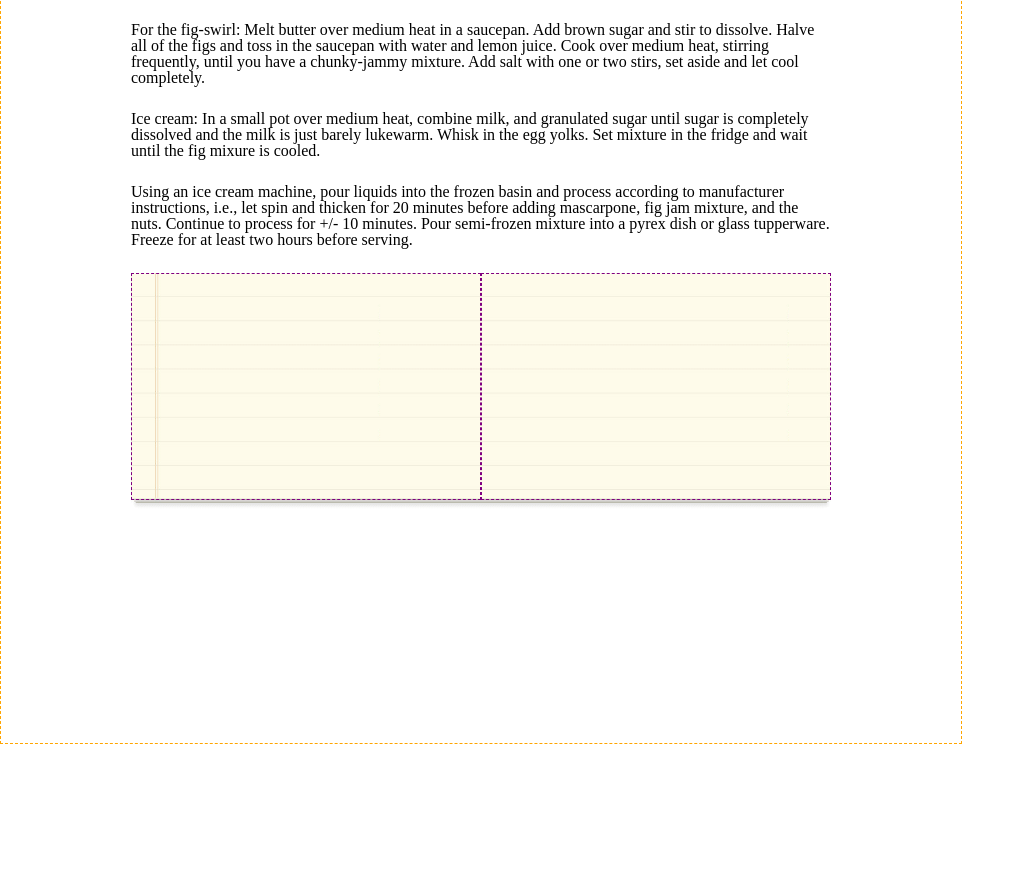
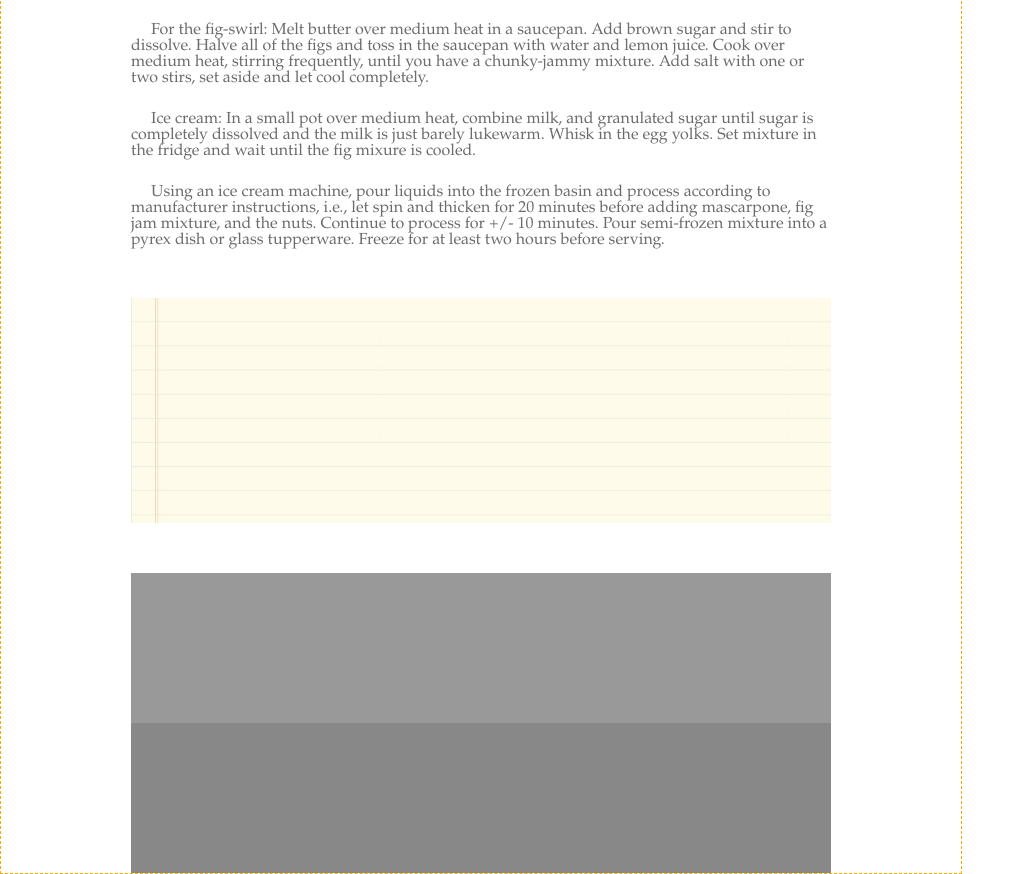
Before and after one commit to melaniebcohen/chocolate-pizza-301, a plain HTML site: page index.html in a window 1280 px wide. Shown: the part 634-1508 px from the top of the page, without its empty margins (0-1025 px from the left). Before the commit the page ends 1378 px from the top, so only its background shows below. Drawn offline with Linux system fonts and the light colour scheme.

Commit message:
more updates

```diff
--- a/index.html
+++ b/index.html
@@ -44,6 +44,16 @@
           </div>
           <div class="col-5 margin"></div>
         </div>
+        <div class="row">
+          <div class="col-6 margin"></div>
+          <div class="col-6"></div>
+          <div class="col-6 margin"></div>
+        </div>
+        <div class="row">
+          <div class="col-7 margin"></div>
+          <div class="col-7"></div>
+          <div class="col-7 margin"></div>
+        </div>
 
     </main>
     <footer>
--- a/style.css
+++ b/style.css
@@ -37,26 +37,38 @@
   width: 700px;
 }
 .col-4 p {
+  text-indent: 20px;
   margin-bottom: 25px;
+  font-family: Garamond;
+  color: rgb(107, 107, 107)
 }
 .col-5 {
   width: 700px;
   background-image: url('lab-assets/list-bg.png');
   background-size: 100%;
   background-repeat: no-repeat;
-  height: 470px;
+  margin-left: 130px;
+  margin-bottom: 25px;
 }
 .inner-col-5-1 {
   float: left;
   height: 225px;
   width: 348px;
-  border: 1px purple dashed;
 }
 .inner-col-5-2 {
   float: right;
   height: 225px;
   width: 348px;
-  border: 1px purple dashed;
+}
+.col-6 {
+  height: 150px;
+  width: 700px;
+  background-color: #999;
+}
+.col-7 {
+  height: 150px;
+  width: 700px;
+  background-color: #888;
 }
 .margin {
   width: 130px;
```
